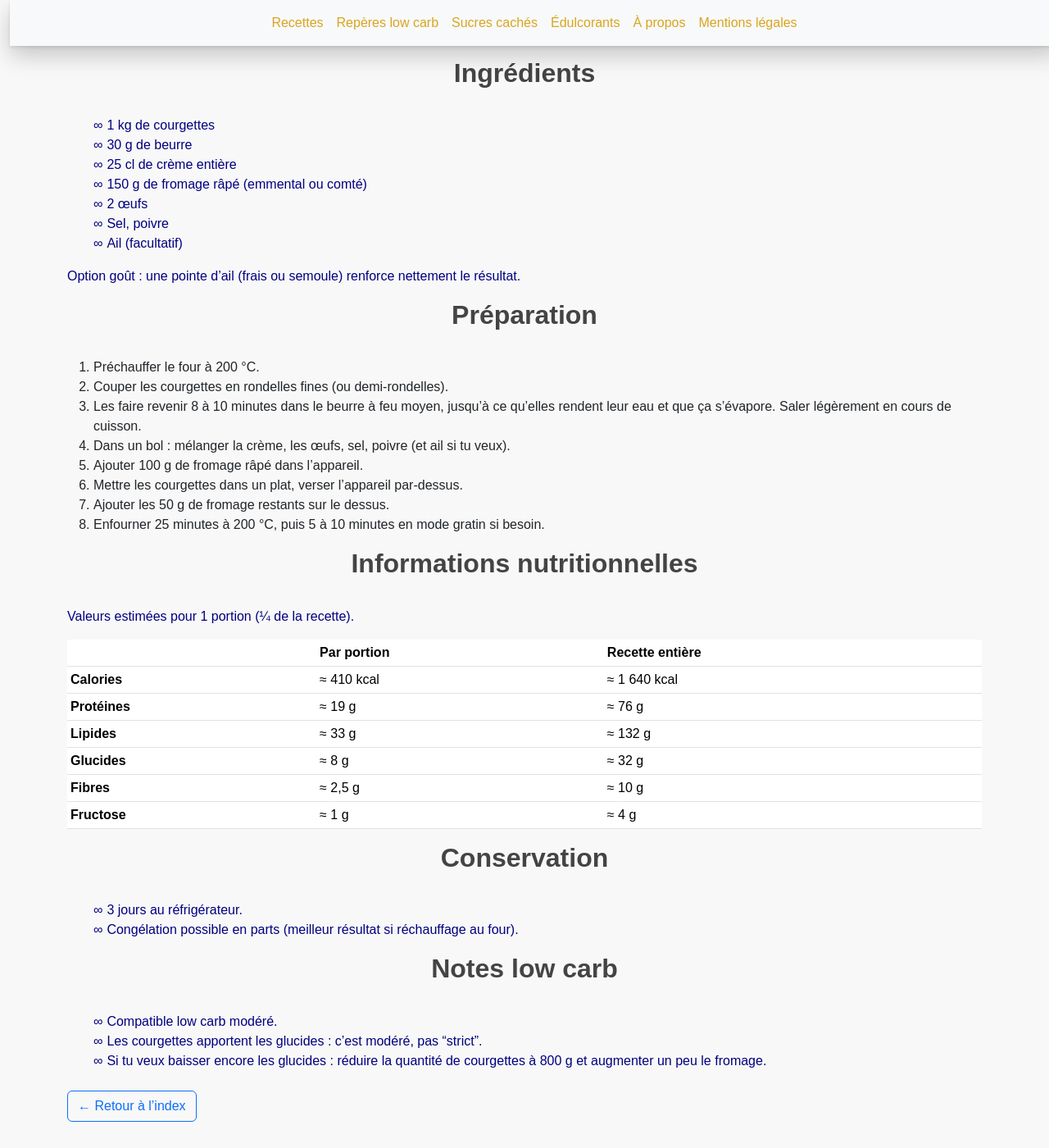
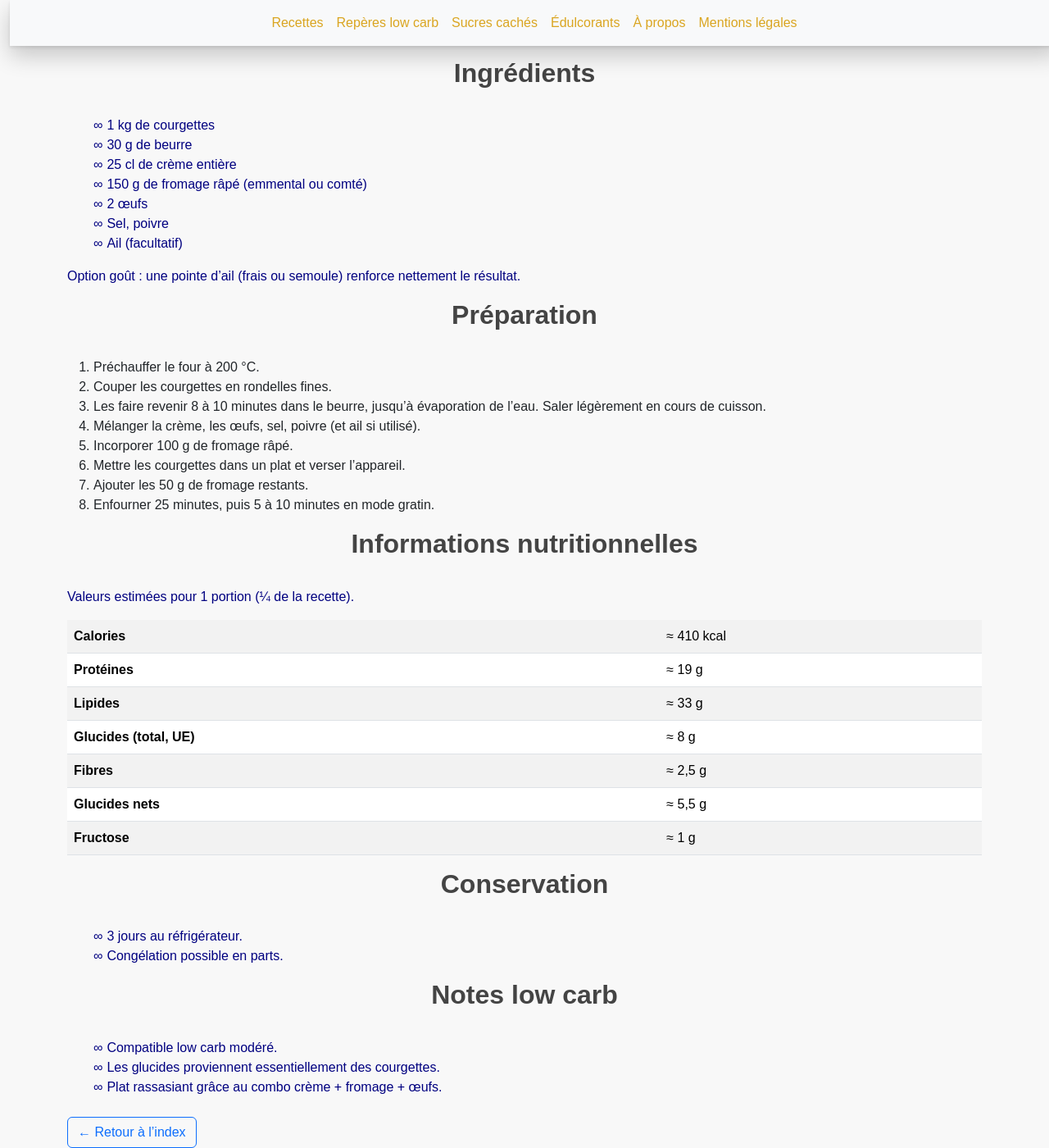
Before and after one commit to laurie-boissay/laurie-boissay.github.io, a Jekyll site: the page built from recettes/gratin-courgettes.html, in a window 1280 px wide and 1400 px high, scrolled down 428 px. Shown: the whole window at 82% size. Built offline with Jekyll 4.4.1, drawn with Linux system fonts in a browser that asks for light colours; before the commit the page ends 1796 px from its top, so only the background shows below that.

Commit message:
Update recipe details and improve formatting

```diff
--- a/recettes/gratin-courgettes.html
+++ b/recettes/gratin-courgettes.html
@@ -57,7 +57,8 @@ extra_head: >
 
   <div class="lead-notes">
     <p>
-      Gratin low carb : le point clé est de <strong>faire évaporer l’eau des courgettes</strong>
+      Gratin low carb : le point clé est de
+      <strong>faire évaporer l’eau des courgettes</strong>
       avant d’enfourner, sinon ça rend trop de jus.
     </p>
   </div>
@@ -76,25 +77,26 @@ extra_head: >
   </ul>
 
   <p class="recipe-tip">
-    <strong>Option goût :</strong> une pointe d’ail (frais ou semoule) renforce nettement le résultat.
+    <strong>Option goût :</strong>
+    une pointe d’ail (frais ou semoule) renforce nettement le résultat.
   </p>
 </section>
 
 <section class="recipe-preparation">
   <h2>Préparation</h2>
   <ol>
-    <li>Préchauffer le four à 200 °C.</li>
-    <li>Couper les courgettes en rondelles fines (ou demi-rondelles).</li>
+    <li>Préchauffer le four à 200&nbsp;°C.</li>
+    <li>Couper les courgettes en rondelles fines.</li>
     <li>
-      Les faire revenir 8 à 10 minutes dans le beurre à feu moyen,
-      jusqu’à ce qu’elles rendent leur eau et que ça s’évapore.
+      Les faire revenir 8 à 10 minutes dans le beurre,
+      jusqu’à évaporation de l’eau.
       Saler légèrement en cours de cuisson.
     </li>
-    <li>Dans un bol : mélanger la crème, les œufs, sel, poivre (et ail si tu veux).</li>
-    <li>Ajouter 100 g de fromage râpé dans l’appareil.</li>
-    <li>Mettre les courgettes dans un plat, verser l’appareil par-dessus.</li>
-    <li>Ajouter les 50 g de fromage restants sur le dessus.</li>
-    <li>Enfourner 25 minutes à 200 °C, puis 5 à 10 minutes en mode gratin si besoin.</li>
+    <li>Mélanger la crème, les œufs, sel, poivre (et ail si utilisé).</li>
+    <li>Incorporer 100 g de fromage râpé.</li>
+    <li>Mettre les courgettes dans un plat et verser l’appareil.</li>
+    <li>Ajouter les 50 g de fromage restants.</li>
+    <li>Enfourner 25 minutes, puis 5 à 10 minutes en mode gratin.</li>
   </ol>
 </section>
 
@@ -103,21 +105,15 @@ extra_head: >
   <p>Valeurs <strong>estimées</strong> pour 1 portion (¼ de la recette).</p>
 
   <div class="table-responsive">
-    <table class="table table-sm">
-      <thead>
-        <tr>
-          <th></th>
-          <th>Par portion</th>
-          <th>Recette entière</th>
-        </tr>
-      </thead>
+    <table class="table table-striped">
       <tbody>
-        <tr><td><strong>Calories</strong></td><td>≈ 410 kcal</td><td>≈ 1 640 kcal</td></tr>
-        <tr><td><strong>Protéines</strong></td><td>≈ 19 g</td><td>≈ 76 g</td></tr>
-        <tr><td><strong>Lipides</strong></td><td>≈ 33 g</td><td>≈ 132 g</td></tr>
-        <tr><td><strong>Glucides</strong></td><td>≈ 8 g</td><td>≈ 32 g</td></tr>
-        <tr><td><strong>Fibres</strong></td><td>≈ 2,5 g</td><td>≈ 10 g</td></tr>
-        <tr><td><strong>Fructose</strong></td><td>≈ 1 g</td><td>≈ 4 g</td></tr>
+        <tr><th>Calories</th><td>≈ 410 kcal</td></tr>
+        <tr><th>Protéines</th><td>≈ 19 g</td></tr>
+        <tr><th>Lipides</th><td>≈ 33 g</td></tr>
+        <tr><th>Glucides (total, UE)</th><td>≈ 8 g</td></tr>
+        <tr><th>Fibres</th><td>≈ 2,5 g</td></tr>
+        <tr><th>Glucides nets</th><td>≈ 5,5 g</td></tr>
+        <tr><th>Fructose</th><td>≈ 1 g</td></tr>
       </tbody>
     </table>
   </div>
@@ -127,7 +123,7 @@ extra_head: >
   <h2>Conservation</h2>
   <ul>
     <li>3 jours au réfrigérateur.</li>
-    <li>Congélation possible en parts (meilleur résultat si réchauffage au four).</li>
+    <li>Congélation possible en parts.</li>
   </ul>
 </section>
 
@@ -135,7 +131,7 @@ extra_head: >
   <h2>Notes low carb</h2>
   <ul>
     <li>Compatible <strong>low carb modéré</strong>.</li>
-    <li>Les courgettes apportent les glucides : c’est modéré, pas “strict”.</li>
-    <li>Si tu veux baisser encore les glucides : réduire la quantité de courgettes à 800 g et augmenter un peu le fromage.</li>
+    <li>Les glucides proviennent essentiellement des courgettes.</li>
+    <li>Plat rassasiant grâce au combo crème + fromage + œufs.</li>
   </ul>
 </section>
```
Also changed, not shown: other parts of recettes/gratin-courgettes.html (+2 -2 lines).
